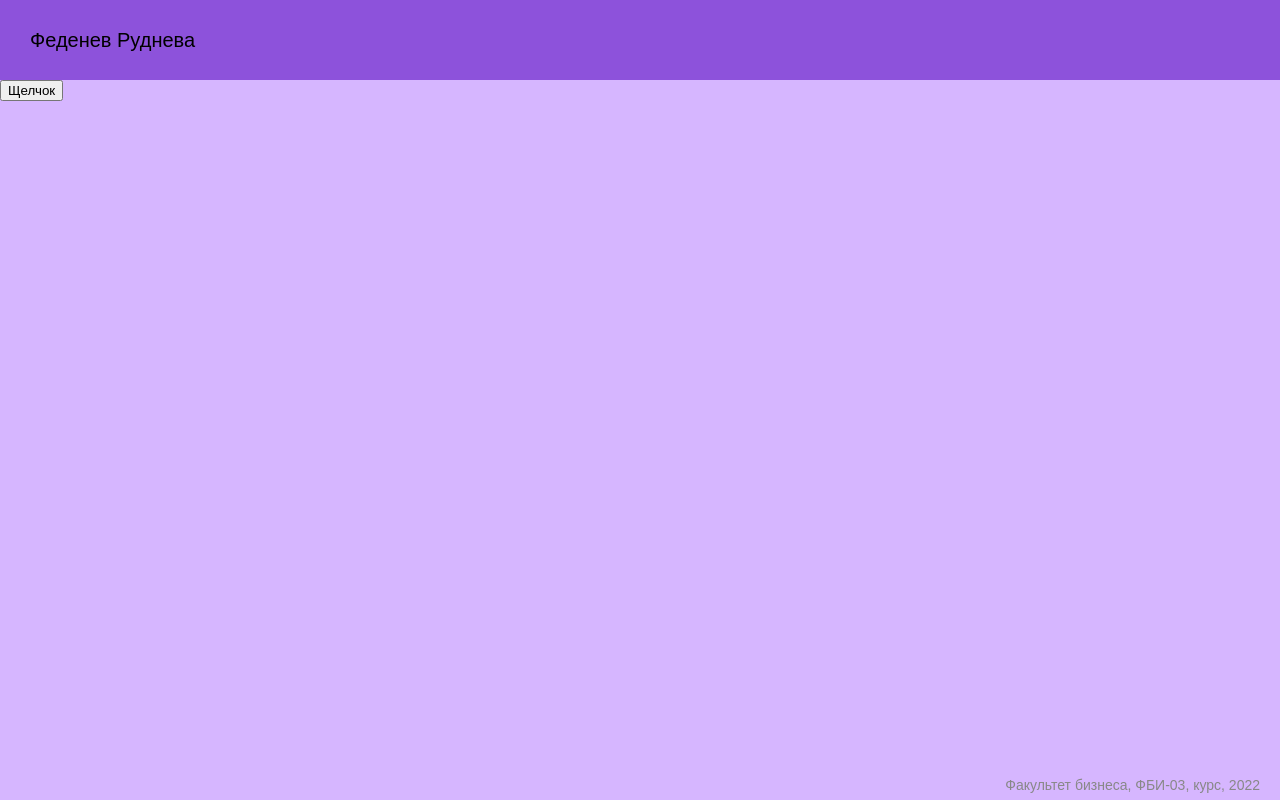
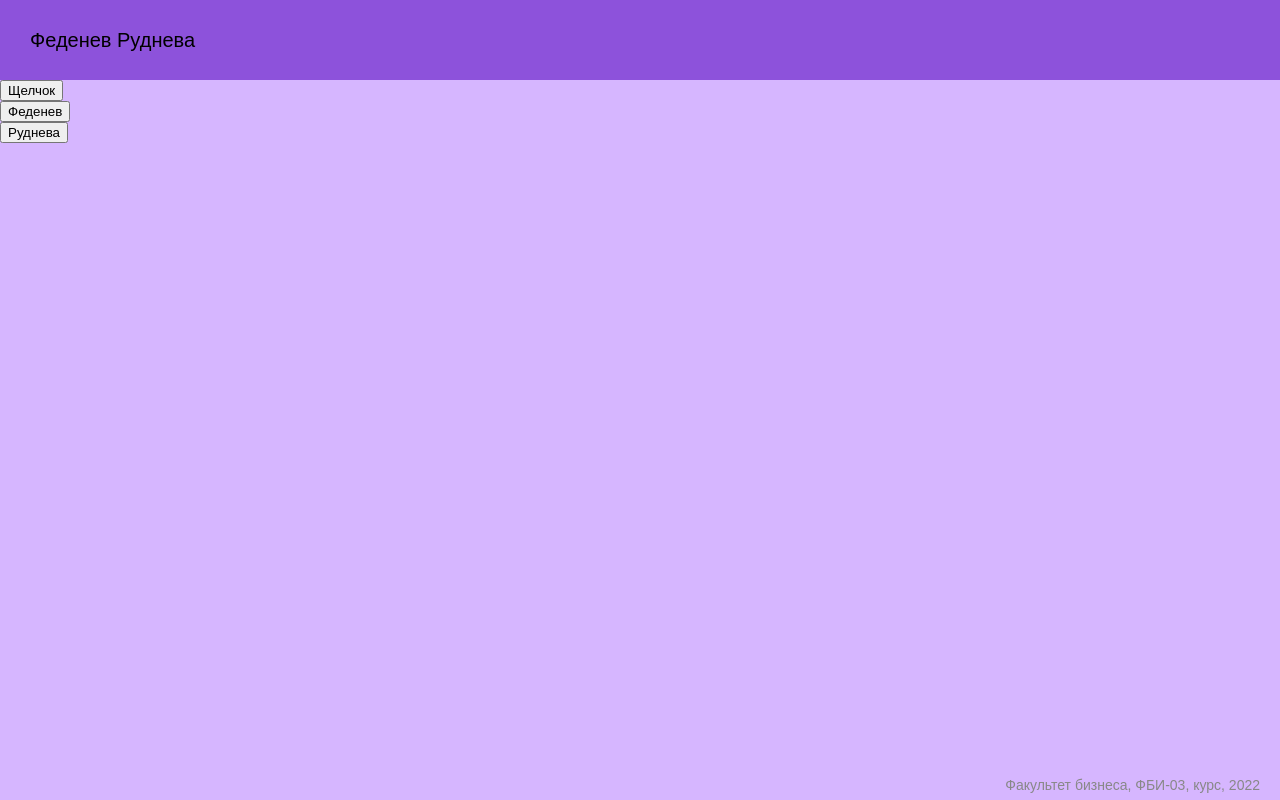
Before and after one commit to pollyrudclone666/danielclone666, a plain HTML site: page lab9.html in a window 1280 px wide. Drawn offline with Linux system fonts and the light colour scheme.

Commit message:
Кнопка Имя-Фамилия

```diff
--- a/lab9.html
+++ b/lab9.html
@@ -14,6 +14,15 @@
             <div>
                 <button onclick="clickMe(this)">Щелчок</button>
             </div>
+
+            <div>
+                <button onclick="surname1(this)">Феденев</button>
+            </div>
+
+            <div>
+                <button onclick="surname2(this)">Руднева</button>
+            </div>
+
         </div>
 
         <div class="footer">
--- a/lab9.js
+++ b/lab9.js
@@ -5,3 +5,19 @@ function clickMe(button) {
         button.innerHTML = 'Щелчок';
 
 }
+
+function surname1(button) {
+    if(button.innerHTML == 'Феденев')
+        button.innerHTML = 'Даниэль';
+    else
+        button.innerHTML = 'Феденев';
+
+}
+
+function surname2(button) {
+    if(button.innerHTML == 'Руднева')
+        button.innerHTML = 'Аполлинария';
+    else
+        button.innerHTML = 'Руднева';
+
+}
```
